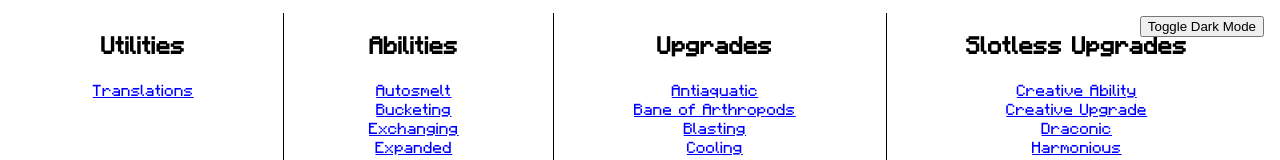
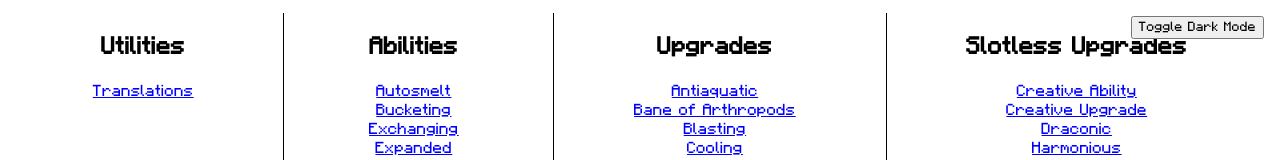
Before and after one commit to Toby222/tc3-recipe-webapp, a Next.js app: page / in a window 1280 px wide. Shown: the top 160 px of the page. Built offline with nearby package versions, Linux system fonts and the light colour scheme.

Commit message:
Fix button styling

```diff
--- a/styles/style.css
+++ b/styles/style.css
@@ -24,6 +24,10 @@ body {
   font-family: Minecraft-Regular, sans-serif;
   background-color: var(--background-color);
   color: var(--foreground-color);
+}
+
+button {
+  font-family: Minecraft-Regular, sans-serif;
 }
 
 em {
```
